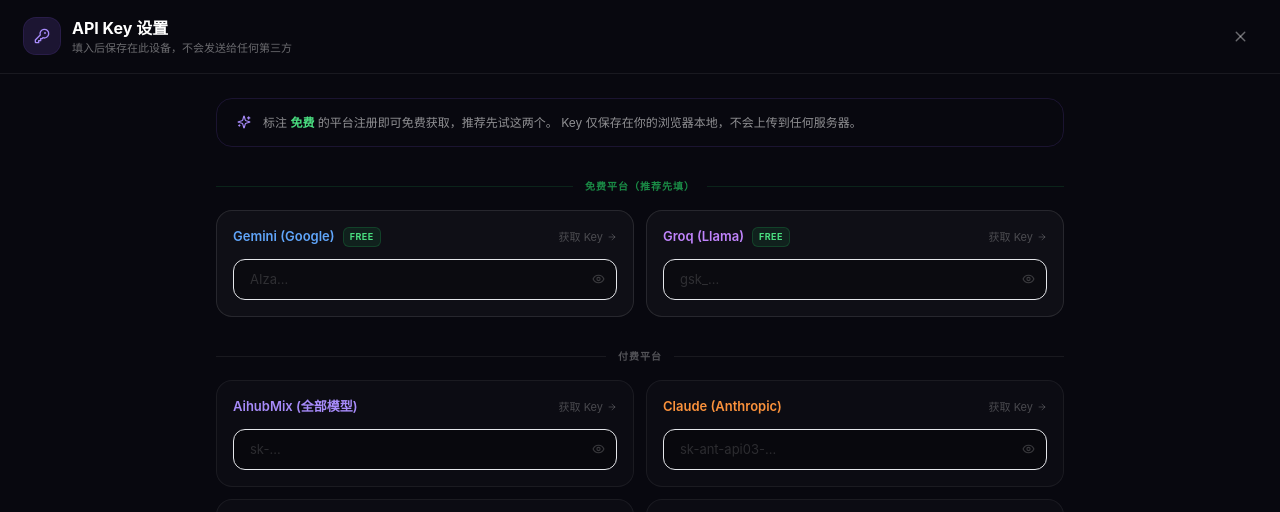
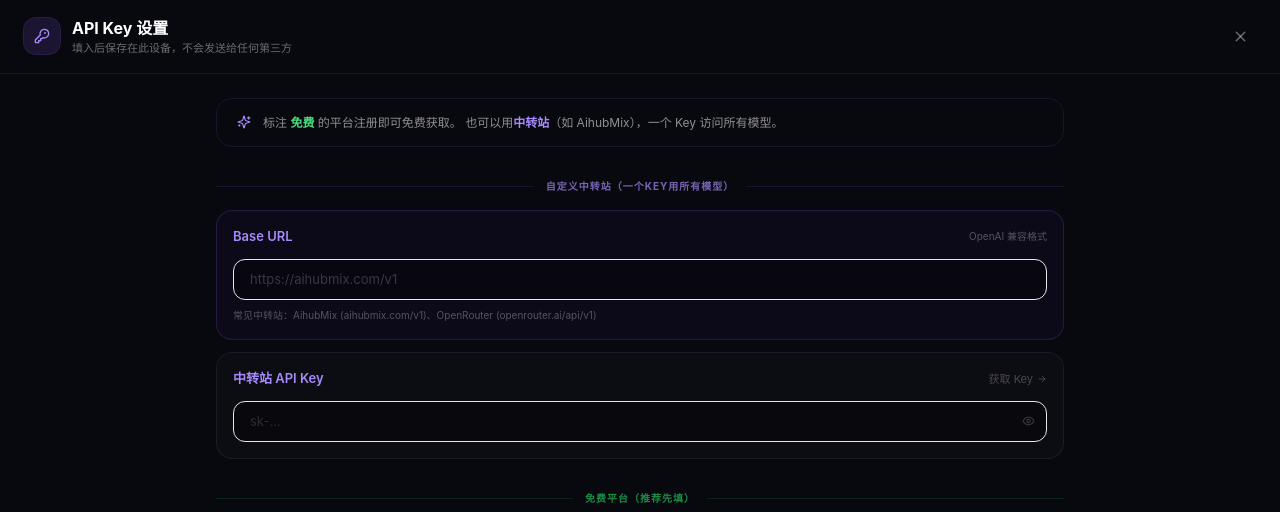
Before and after one commit to 00qq6868-del/ai-prompt-generator, a Next.js app: page / in a window 1280 px wide. Both pictures are taken after a click on the button 1200 px from the left and 29 px from the top of the page. Shown: the top 512 px of the page. Built offline with nearby package versions, Linux system fonts and the light colour scheme; no server answers.

Commit message:
feat: custom relay base URL + bilingual errors + provider priority

```diff
--- a/src/components/KeysSettings.tsx
+++ b/src/components/KeysSettings.tsx
@@ -201,10 +201,48 @@
               <div className="flex items-center gap-3 rounded-2xl bg-violet-500/8 border border-violet-500/15 px-5 py-3.5">
                 <Sparkles size={14} className="text-violet-400 shrink-0" />
                 <p className="text-[12px] text-white/55 leading-relaxed">
-                  标注 <span className="text-green-400 font-semibold">免费</span> 的平台注册即可免费获取，推荐先试这两个。
-                  Key 仅保存在你的浏览器本地，不会上传到任何服务器。
+                  标注 <span className="text-green-400 font-semibold">免费</span> 的平台注册即可免费获取。
+                  也可以用<span className="text-violet-400 font-semibold">中转站</span>（如 AihubMix），一个 Key 访问所有模型。
                 </p>
               </div>
+
+              {/* ── Custom relay 中转站 ── */}
+              <section>
+                <SectionDivider label="自定义中转站（一个Key用所有模型）" accent="violet" />
+                <div className="mt-4 space-y-3">
+                  <div className="rounded-2xl border border-violet-500/20 bg-violet-500/[0.04] p-4">
+                    <div className="flex items-center justify-between mb-3">
+                      <span className="text-[13px] font-semibold text-violet-400">Base URL</span>
+                      <span className="text-[10px] text-white/30">OpenAI 兼容格式</span>
+                    </div>
+                    <input
+                      type="text"
+                      value={keys["CUSTOM_BASE_URL"] || ""}
+                      onChange={(e) => set("CUSTOM_BASE_URL", e.target.value)}
+                      placeholder="https://aihubmix.com/v1"
+                      className="w-full rounded-xl border border-white/8 bg-black/30 px-4 py-2.5 text-[13px] text-white placeholder:text-white/20 outline-none focus:border-violet-500/50 focus:ring-2 focus:ring-violet-500/15 transition-all"
+                    />
+                    <p className="mt-2 text-[10px] text-white/30">
+                      常见中转站：AihubMix (aihubmix.com/v1)、OpenRouter (openrouter.ai/api/v1)
+                    </p>
+                  </div>
+                  <ProviderCard
+                    provider={{
+                      id: "CUSTOM_API_KEY",
+                      name: "中转站 API Key",
+                      placeholder: "sk-...",
+                      url: "https://console.aihubmix.com/token",
+                      free: false,
+                      color: "text-violet-400",
+                      accent: "violet",
+                    }}
+                    value={keys["CUSTOM_API_KEY"] || ""}
+                    show={!!visible["CUSTOM_API_KEY"]}
+                    onChange={(v) => set("CUSTOM_API_KEY", v)}
+                    onToggleVisible={() => toggleVisible("CUSTOM_API_KEY")}
+                  />
+                </div>
+              </section>
 
               {/* ── Free providers ── 2 col grid */}
               <section>
@@ -271,10 +309,13 @@
 }
 
 // ── Section divider ───────────────────────────────────────────
-function SectionDivider({ label, accent }: { label: string; accent: "green" | "white" }) {
-  const color = accent === "green"
-    ? "text-green-500/70 border-green-500/15"
-    : "text-white/30 border-white/[0.07]";
+function SectionDivider({ label, accent }: { label: string; accent: "green" | "white" | "violet" }) {
+  const colorMap = {
+    green:  "text-green-500/70 border-green-500/15",
+    white:  "text-white/30 border-white/[0.07]",
+    violet: "text-violet-400/70 border-violet-500/15",
+  };
+  const color = colorMap[accent];
   return (
     <div className="flex items-center gap-3">
       <div className={`h-px flex-1 border-t ${color.split(" ")[1]}`} />
--- a/src/components/PromptGenerator.tsx
+++ b/src/components/PromptGenerator.tsx
@@ -12,6 +12,7 @@
 
 // Map provider name → the env-key name stored in localStorage
 const PROVIDER_KEY_MAP: Record<string, string> = {
+  custom:   "CUSTOM_API_KEY",
   aihubmix: "AIHUBMIX_API_KEY",
   anthropic: "ANTHROPIC_API_KEY",
   openai:    "OPENAI_API_KEY",
@@ -28,6 +29,7 @@
 
 // Priority list — first provider whose key is configured wins
 const PROVIDER_PRIORITY = [
+  { provider: "custom",   modelId: "gpt-4o-mini" },
   { provider: "aihubmix", modelId: "gpt-4o-mini" },
   { provider: "anthropic", modelId: "claude-3-5-haiku-20241022" },
   { provider: "openai",    modelId: "gpt-4o-mini" },
--- a/src/lib/providers/index.ts
+++ b/src/lib/providers/index.ts
@@ -27,6 +27,7 @@
 
 // ── [S3 FIX] Key validation map ───────────────────────────────
 const KEY_MAP: Record<string, string> = {
+  custom:    "CUSTOM_API_KEY",
   aihubmix: "AIHUBMIX_API_KEY",
   openai:    "OPENAI_API_KEY",
   anthropic: "ANTHROPIC_API_KEY",
@@ -56,7 +57,7 @@
   const envVar = KEY_MAP[provider];
   if (envVar && !resolveKey(provider, userKeys)) {
     throw new Error(
-      `缺少 ${provider} 的 API Key，请点击右上角钥匙图标填入你的 ${envVar}`
+      `Missing ${provider} API Key. 缺少 ${provider} 的 API Key，请点击右上角🔑图标填入你的 ${envVar}`
     );
   }
 }
@@ -373,6 +374,35 @@
   };
 }
 
+// ─── Custom relay/中转站 (user-defined base URL) ─────────────
+async function callCustom(opts: GenerateOptions): Promise<GenerateResult> {
+  assertKey("custom", opts.userKeys);
+  const baseURL = opts.userKeys?.["CUSTOM_BASE_URL"]?.trim() || process.env.CUSTOM_BASE_URL || "";
+  if (!baseURL) {
+    throw new Error("请在设置中填入中转站 Base URL（如 https://aihubmix.com/v1）");
+  }
+  const client = new OpenAI({
+    apiKey: resolveKey("custom", opts.userKeys),
+    baseURL,
+  });
+  const t0 = Date.now();
+  const res = await client.chat.completions.create({
+    model: opts.model,
+    max_tokens: opts.maxTokens ?? 2048,
+    temperature: opts.temperature ?? 0.7,
+    messages: [
+      { role: "system", content: opts.systemPrompt },
+      { role: "user",   content: opts.userPrompt },
+    ],
+  });
+  return {
+    text: res.choices[0].message.content ?? "",
+    inputTokens:  res.usage?.prompt_tokens ?? 0,
+    outputTokens: res.usage?.completion_tokens ?? 0,
+    latencyMs: Date.now() - t0,
+  };
+}
+
 // ─── AihubMix（聚合平台，一个Key访问所有模型）────────────────
 async function callAihubmix(opts: GenerateOptions): Promise<GenerateResult> {
   assertKey("aihubmix", opts.userKeys);
@@ -401,6 +431,7 @@
 // ─── Dispatcher ───────────────────────────────────────────────
 export async function callProvider(opts: GenerateOptions): Promise<GenerateResult> {
   switch (opts.apiProvider) {
+    case "custom":   return callCustom(opts);
     case "aihubmix": return callAihubmix(opts);
     case "openai":    return callOpenAI(opts);
     case "anthropic": return callAnthropic(opts);
```
